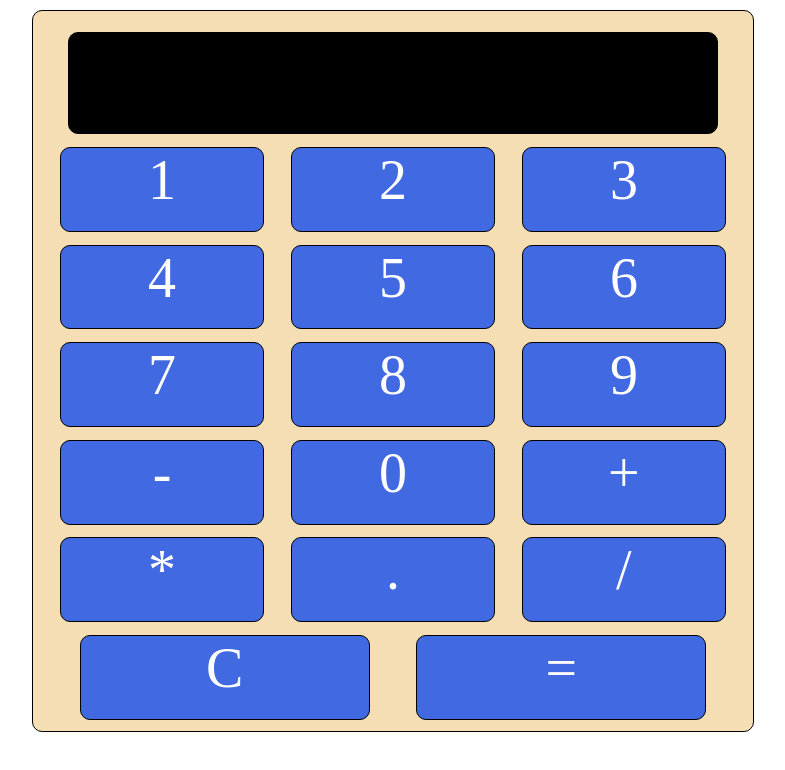
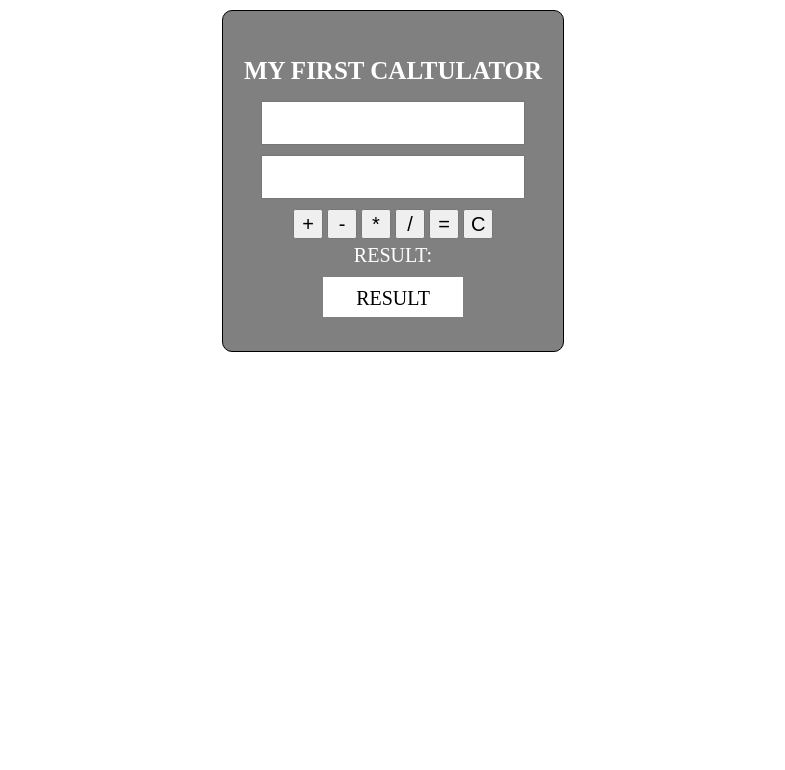
Before and after one commit to kalantin/calculator, a plain HTML site: page index.html in a window 1280 px wide. Shown: the whole page, without its empty margins (247-1032 px from the left). Drawn offline with Linux system fonts and the light colour scheme.

Commit message:
change layout

```diff
--- a/index.html
+++ b/index.html
@@ -1,32 +1,29 @@
 <!DOCTYPE html>
 <html lang="en">
 	<head>
-    <meta charset="UTF-8">
-    <meta http-equiv="X-UA-Compatible" content="IE=edge">
-    <meta name="viewport" content="width=scri, initial-scale=1.0">
-    <link rel="stylesheet" href="/css/style.css">
+		<meta charset="UTF-8" />
+		<meta http-equiv="X-UA-Compatible" content="IE=edge" />
+		<meta name="viewport" content="width=device-width, initial-scale=1.0" />
+		<link rel="stylesheet" href="css/style.css" />
 		<title>Document</title>
 	</head>
 	<body>
 		<div class="container">
-        <div></div>
-        <div>1</div>
-        <div>2</div>
-        <div>3</div>
-        <div>4</div>
-        <div>5</div>
-        <div>6</div>
-        <div>7</div>
-        <div>8</div>
-        <div>9</div>
-        <div>-</div>
-        <div>0</div>
-        <div>+</div>
-        <div>*</div>
-        <div>.</div>
-        <div>/</div>
-        <div>C</div>
-        <div>=</div>
+            <h1>My first caltulator</h1>
+			<form action="">
+				<input class="inputA" type="number" />
+				<input class="inputB" type="number" />
+                <div class="buttons">
+                    <button class="btnPlus">+</button>
+                    <button class="btnMinus">-</button>
+                    <button class="btnMulti">*</button>
+                    <button class="btnSplit">/</button>
+                    <button class="btnSum">=</button>
+                    <button class="btnClear">C</button>
+                </div>
+                <p>Result:</p>
+                <p class="result">Result</p>
+			</form>
 		</div>
 		<script src="main.js"></script>
 	</body>
--- a/main.js
+++ b/main.js
@@ -0,0 +1,13 @@
+const btnPlus = document.querySelector('.btnPlus');
+const btnMinus = document.querySelector('.btnMinus');
+const btnMulti = document.querySelector('.btnMulti');
+const btnSplit = document.querySelector('.btnSplit');
+const btnClear = document.querySelector('.btnClear');
+const btnResult = document.querySelector('.btnResult');
+const inputA = document.querySelection('.inputA')
+const inputB = document.querySelection('.inputB')
+const result = document.querySelector('.result')
+
+const plus = () =>{
+
+}
--- a/style.scss
+++ b/style.scss
@@ -1,40 +1,59 @@
-body{
+body {
 	box-sizing: border-box;
 	margin: 0;
 	padding: 0;
 }
 
-.container{
+.container {
     display: flex;
-    justify-content: space-evenly;
+    flex-direction: column;
     align-items: center;
-    flex-wrap: wrap;
-    background-color: wheat;
-    width: 90vh;
-    height: 90vh;
+    justify-content: center;
+	background-color: grey;
+	width: 300px;
+	height: 300px;
 	margin: 10px auto;
+    padding: 20px;
 	border-radius: 10px;
 	border: 1px solid black;
-    div{
-        background-color: royalblue;
-        border-radius: 10px;
-        border: 1px solid black;
+    h1{
+        text-transform: uppercase;
+        color: white;
+        text-align: center;
+        font-size: 25px;
+    }
+	form {
+		display: flex;
+        flex-direction: column;
+		justify-content: center;
+		align-items: center;
+        width: 80%;
+        input{
             margin-bottom: 10px;
-        width: 28%;
-        height: calc(100%/7 - 20px);
+            width: 100%;
+            height: 20px;
+            padding: 10px;
+        }
+        .buttons{
+            button{
+            width: 30px;
+            height: 30px;
+            font-size: 20px;
+            cursor: pointer;
+        }}
+        p{
+            color: white;
+            text-transform: uppercase;
+            font-size: 20px;
+            margin: 5px;
+        }
+        .result {
+            color: black;
             text-align: center;
-        font-size: 7vh;
-        color: white;
-        cursor: pointer;
-    }
-    :nth-child(1){
-        height: calc(100%/6 - 20px);
-        flex-basis: 90%;
-        margin-top: 20px;
-        background-color: Black;
-        cursor:auto;
-    }
-    :nth-last-child(1), :nth-last-child(2){
-        flex-basis: 40%;
+            width: 50%;
+            height: 20px;
+            padding: 10px;
+            background-color: white;
         }
 	}
+}
```
Also changed, not shown: css/style.css, 1 other file. Lines whose indentation alone changed are shown as unchanged.
